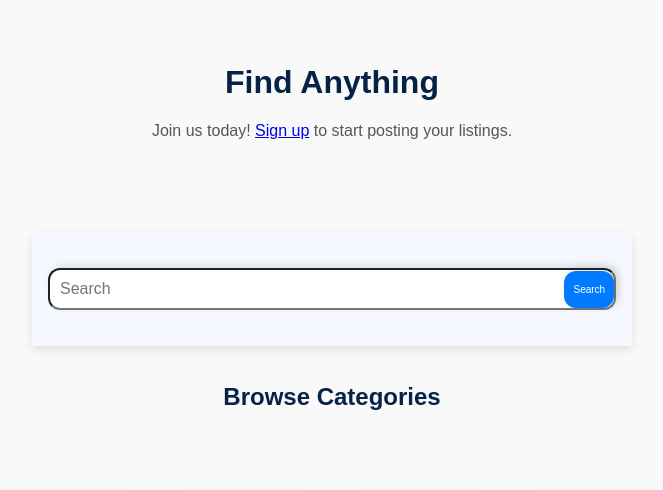
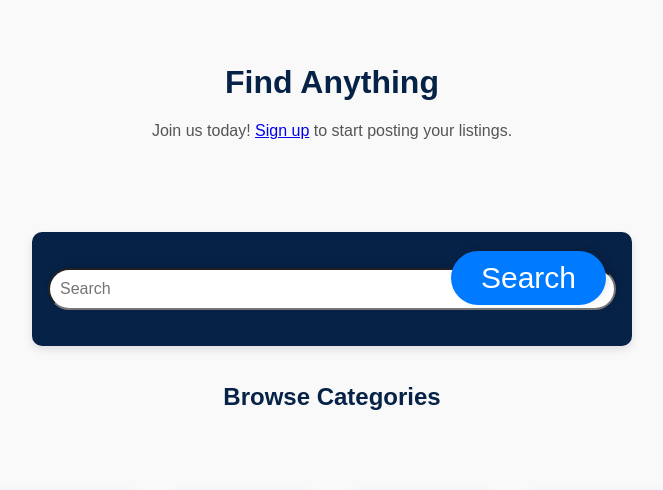
Before and after one commit to lucasj-lab/DBproject, a PHP site: page / in a window 1280 px wide. Shown: the part 70-560 px from the top of the page, without its empty margins (308-971 px from the left). Run offline with PHP 8.4, Linux system fonts and the light colour scheme; data that the repository does not hold is empty.

Commit message:
updated css for search buttons

```diff
--- a/styles.css
+++ b/styles.css
@@ -274,8 +274,8 @@ main {
 form {
     margin: 2rem auto;
     padding: 1rem;
-    background-color: #f5f9ff;
-    border-radius: 3px;
+    background-color: #062247;
+    border-radius: 10px;
     box-shadow: 0px 4px 8px rgba(0, 0, 0, 0.1);
     text-align: center;
 }
@@ -976,6 +976,7 @@ input[type="email"],
 input[type="password"] {
     padding: 10px;
     font-size: 1rem;
+    border-radius: 30px;
 }
 
 button {
@@ -1003,7 +1004,7 @@ button {
     width: 100%;
     padding: 10px;
     font-size: 16px;
-    border-radius: 8px;
+    border-radius: 10px;
     border: 1px solid #ccc;
     box-sizing: border-box;
 }
@@ -1046,7 +1047,7 @@ button[type="submit"] {
     padding: 10px 25px 10px 15px;
     /* Right padding for the button */
     font-size: 16px;
-    border-radius: 12px;
+    border-radius: 30px;
     /* Optional rounded corners */
     outline: none;
 }
@@ -1060,22 +1061,17 @@ form.search-form {
 .search-btn {
 
     position: absolute;
-    top: 48.5%;
-    right: 2.5px;
+    top: 45%;
+    right: 10px;
     transform: translateY(-100%);
     background-color: #007bff;
     color: white;
     border: none;
     cursor: pointer;
-    display: inline-block;
-    align-items: center;
-    justify-content: center;
-    font-size: 10px;
-    border-radius: 12px;
+    font-size: 30px;
+    border-radius: 10px;
     padding: 0;
-    width: 50px;
     font: weight 700;
-    /* Makes the button a small square, not a circle */
     font-weight: lighter;
 }
 
@@ -1085,7 +1081,8 @@ button.search-btn:hover {
 }
 
 button.search-btn {
-    padding: 13px 10px;
+    padding: 10px 30px;
+    border-radius: 30px;
 }
 
 
```
